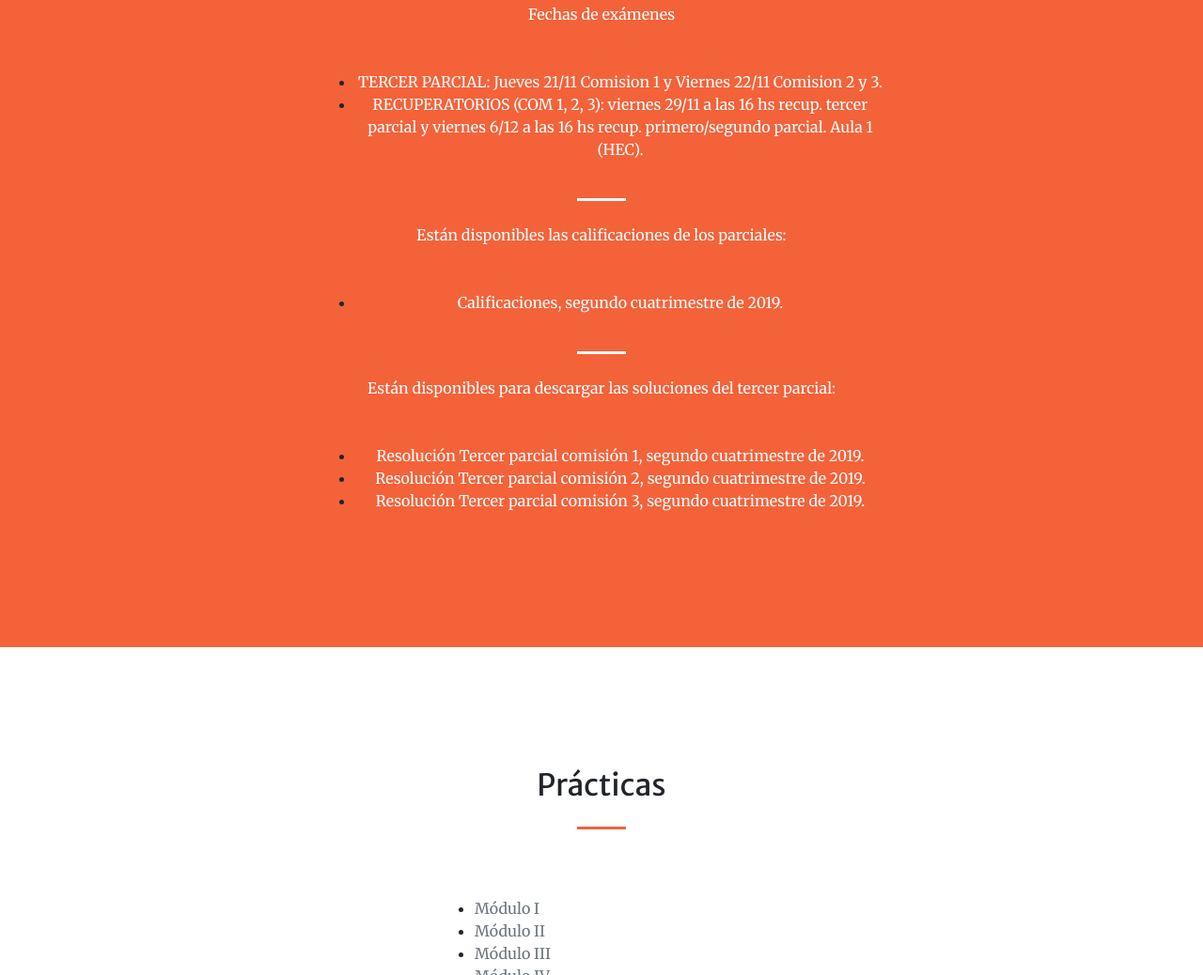
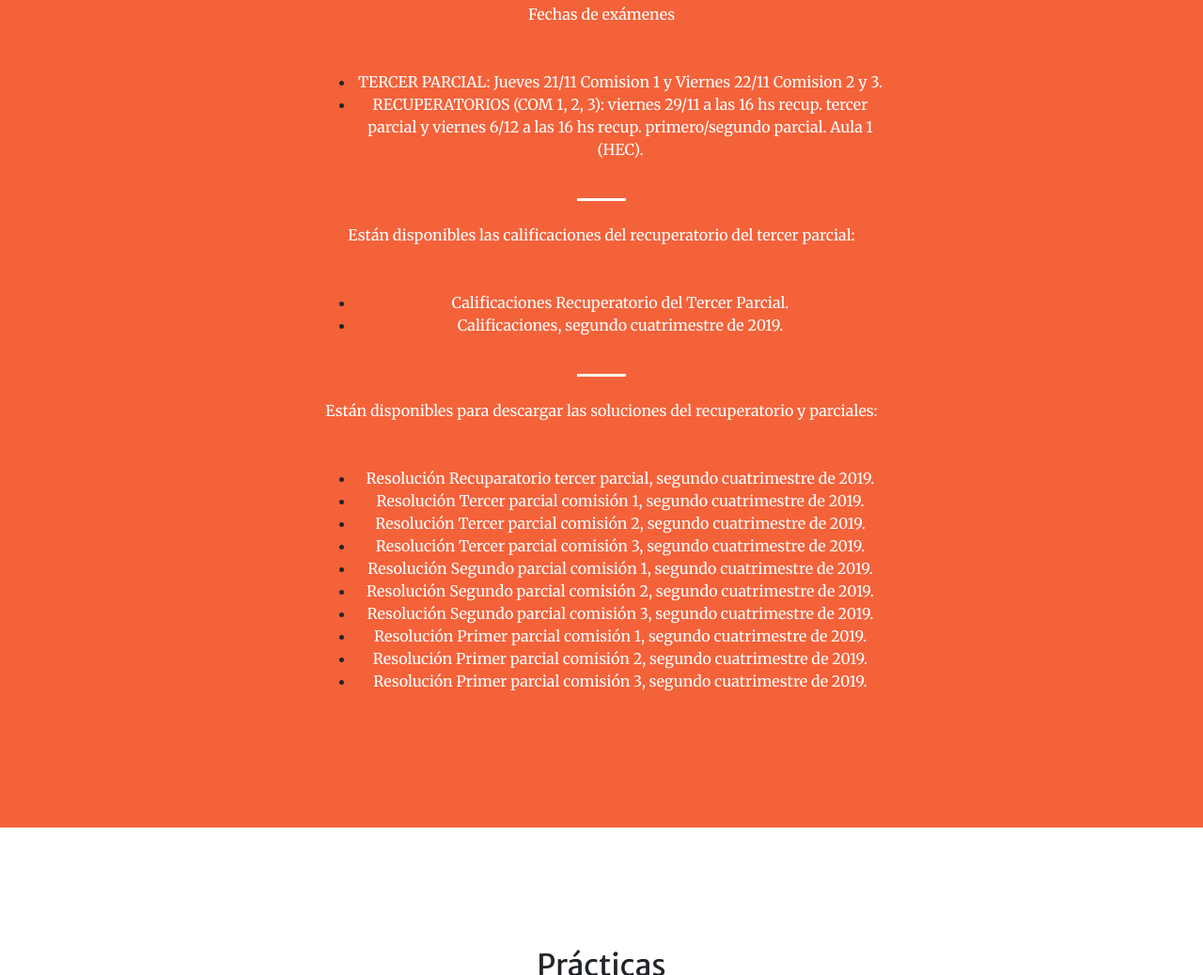
Before and after one commit to DavidJorrin/analisis_bio, a website with bundled scripts: page index.html in a window 1280 px wide. Shown: the part 1014-2052 px from the top of the page at 94% size. Built offline with nearby package versions, Linux system fonts and the light colour scheme.

Commit message:
agragmos notas recuperatorio y restuleos rec y parcial 1 y 2

```diff
--- a/index.html
+++ b/index.html
@@ -90,9 +90,10 @@
     <hr class="divider light my-4">
     <div class="row justify-content-center">
                 <div class="col-lg-10 text-center mt-0">
-           <p class="text-white mt-0">Están disponibles las calificaciones de los parciales:</p>
+           <p class="text-white mt-0">Están disponibles las calificaciones del recuperatorio del tercer parcial:</p>
                   <p class="text-muted mb-5">
                   <ul>
+                   <li><a class="text-white mt-0" href="Descarga/Calificacion_Recuperatorio_Tercer_Parcial_AM1.pdf" download="Calificaciones_parciales_COM1_2_y_3.pdf">Calificaciones Recuperatorio del Tercer Parcial.</a> </li>
                    <li><a class="text-white mt-0" href="Descarga/Calificaciones_parciales_COM1_2_y_3.pdf" download="Calificaciones_parciales_COM1_2_y_3.pdf">Calificaciones, segundo cuatrimestre de
 2019.</a> </li>
                  </ul> </p>
@@ -103,14 +104,28 @@
  <hr class="divider light my-4">
      <div class="row justify-content-center">
                 <div class="col-lg-10 text-center mt-0">
-           <p class="text-white mt-0">Están disponibles para descargar las soluciones del tercer parcial:</p>
+           <p class="text-white mt-0">Están disponibles para descargar las soluciones del recuperatorio y parciales:</p>
                   <p class="text-muted mb-5">
                   <ul>
+                  <li><a class="text-white mt-0" href="Descarga/Soluciones_R_2_2019/Soluciones_R3_2019.pdf" download="Soluciones_R3_2019">Resolución Recuparatorio tercer parcial, segundo cuatrimestre de
+2019.</a> </li>
                    <li><a class="text-white mt-0" href="Descarga/Soluciones_3P_C1_2019.pdf" download="Soluciones_3P_C1_2019">Resolución Tercer parcial comisión 1, segundo cuatrimestre de
 2019.</a> </li>
                    <li><a class="text-white mt-0" href="Descarga/Soluciones_3P_C2_2019.pdf" download="Soluciones_3P_C2_2019">Resolución Tercer parcial comisión 2, segundo cuatrimestre de
 2019.</a> </li>
                    <li><a class="text-white mt-0" href="Descarga/Soluciones_3P_C3_2019.pdf" download="Soluciones_3P_C3_2019">Resolución Tercer parcial comisión 3, segundo cuatrimestre de
+2019.</a> </li>
+                   <li><a class="text-white mt-0" href="Descarga/Soluciones_2_P_2_2019/Soluciones_2P_C1_2019.pdf" download="Soluciones_2P_C1_2019">Resolución Segundo parcial comisión 1, segundo cuatrimestre de
+2019.</a> </li>
+                   <li><a class="text-white mt-0" href="Descarga/Soluciones_2_P_2_2019/Soluciones_2P_C2_2019.pdf" download="Soluciones_2P_C2_2019">Resolución Segundo parcial comisión 2, segundo cuatrimestre de
+2019.</a> </li>
+                   <li><a class="text-white mt-0" href="Descarga/Soluciones_2_P_2_2019/Soluciones_2P_C3_2019.pdf" download="Soluciones_2P_C3_2019">Resolución Segundo parcial comisión 3, segundo cuatrimestre de
+2019.</a> </li>
+                   <li><a class="text-white mt-0" href="Descarga/Soluciones_1_P_2_2019/Soluciones_1P_C1_2019.pdf" download="Soluciones_1P_C1_2019">Resolución Primer parcial comisión 1, segundo cuatrimestre de
+2019.</a> </li>
+                   <li><a class="text-white mt-0" href="Descarga/Soluciones_1_P_2_2019/Soluciones_1P_C2_2019.pdf" download="Soluciones_1P_C2_2019">Resolución Primer parcial comisión 2, segundo cuatrimestre de
+2019.</a> </li>
+                   <li><a class="text-white mt-0" href="Descarga/Soluciones_1_P_2_2019/Soluciones_1P_C3_2019.pdf" download="Soluciones_1P_C3_2019">Resolución Primer parcial comisión 3, segundo cuatrimestre de
 2019.</a> </li>
                  </ul> </p>
                </div>
```
Also changed, not shown: 8 other files.
